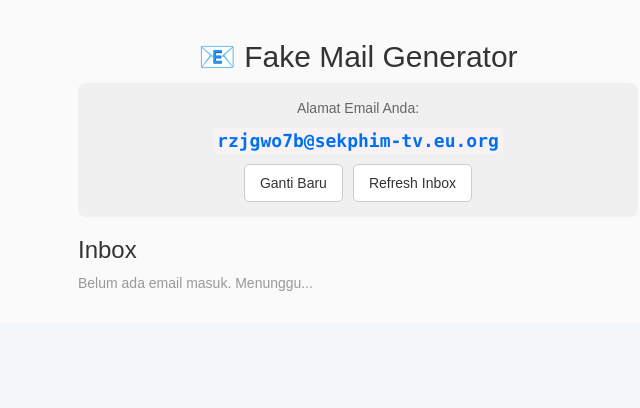
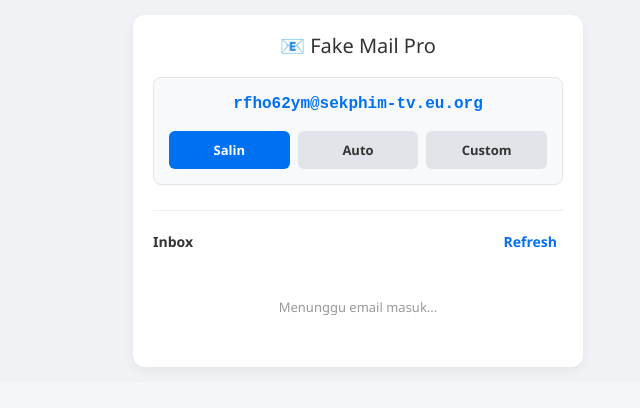
Before and after one commit to tamse94/Fake-mailv1, a Next.js app: page / in a window 1280 px wide. Shown: the top 408 px of the page, without its empty margins (282-922 px from the left). Built offline with nearby package versions, Linux system fonts and the light colour scheme.

Commit message:
Update index.js

```diff
--- a/pages/index.js
+++ b/pages/index.js
@@ -5,95 +5,141 @@
   const [email, setEmail] = useState('');
   const [inbox, setInbox] = useState([]);
   const [loading, setLoading] = useState(false);
+  const [copyText, setCopyText] = useState('Salin');
+  const [showCustom, setShowCustom] = useState(false);
+  const [customInput, setCustomInput] = useState('');
+
+  const domain = 'sekphim-tv.eu.org';
 
   // 1. Fungsi buat email acak
-  const generateRandomEmail = () => {
+  const generateRandom = () => {
     const chars = 'abcdefghijklmnopqrstuvwxyz0123456789';
     let result = '';
     for (let i = 0; i < 8; i++) {
       result += chars.charAt(Math.floor(Math.random() * chars.length));
     }
-    const newEmail = `${result}@sekphim-tv.eu.org`;
+    const newEmail = `${result}@${domain}`;
+    saveEmail(newEmail);
+  };
 
-    // Simpan ke localStorage biar gak hilang pas refresh
+  // 2. Fungsi simpan email & reset inbox
+  const saveEmail = (newEmail) => {
     localStorage.setItem('saved_fake_email', newEmail);
     setEmail(newEmail);
+    setInbox([]); // Bersihkan inbox setiap ganti alamat
+    setShowCustom(false);
   };
 
-  // 2. Load email dari memori pas pertama kali buka
-  useEffect(() => {
-    const savedEmail = localStorage.getItem('saved_fake_email');
-    if (savedEmail) {
-      setEmail(savedEmail);
-    } else {
-      generateRandomEmail();
-    }
-  }, []);
+  // 3. Fungsi Copy (Tanpa Alert)
+  const handleCopy = () => {
+    navigator.clipboard.writeText(email);
+    setCopyText('Tersalin!');
+    setTimeout(() => setCopyText('Salin'), 2000);
+  };
 
-  // 3. Ambil data dari Supabase via API kita
+  // 4. Fungsi Ambil Inbox
   const fetchInbox = async () => {
     if (!email) return;
     setLoading(true);
     try {
       const res = await fetch(`/api/get-emails?recipient=${email}`);
       const data = await res.json();
-      setInbox(data);
+      if (Array.isArray(data)) setInbox(data);
     } catch (err) {
-      console.error("Gagal ambil inbox");
+      console.error("Gagal refresh");
     }
     setLoading(false);
   };
 
-  // Auto-refresh inbox setiap 10 detik
   useEffect(() => {
-    const interval = setInterval(fetchInbox, 10000);
+    const saved = localStorage.getItem('saved_fake_email');
+    if (saved) setEmail(saved); else generateRandom();
+  }, []);
+
+  useEffect(() => {
+    const interval = setInterval(fetchInbox, 8000);
     return () => clearInterval(interval);
   }, [email]);
 
   return (
-    <div className="container" style={{ padding: '20px', maxWidth: '600px', margin: '0 auto', fontFamily: 'sans-serif' }}>
+    <div className="main-app">
       <Head>
-        <title>Fake Mail - {email}</title>
+        <title>Fake Mail Pro</title>
+        <meta name="viewport" content="width=device-width, initial-scale=1, maximum-scale=1, user-scalable=0"/>
       </Head>
 
-      <h2 style={{ textAlign: 'center' }}>📧 Fake Mail Generator</h2>
+      <div className="card-container">
+        <h2 className="title">📧 Fake Mail Pro</h2>
 
-      <div style={{ background: '#f0f0f0', padding: '15px', borderRadius: '8px', marginBottom: '20px', textAlign: 'center' }}>
-        <p style={{ margin: '0 0 10px 0', fontSize: '14px', color: '#666' }}>Alamat Email Anda:</p>
-        <code style={{ fontSize: '18px', fontWeight: 'bold', color: '#0070f3' }}>{email}</code>
-        <div style={{ marginTop: '10px' }}>
-          <button onClick={() => {
-            if(confirm("Ganti email baru? Email lama akan hilang!")) generateRandomEmail();
-          }} style={{ marginRight: '10px' }}>Ganti Baru</button>
-          <button onClick={fetchInbox} disabled={loading}>
-            {loading ? 'Cek...' : 'Refresh Inbox'}
-          </button>
+        <div className="address-box">
+          <div className="email-display">{email}</div>
+
+          <div className="button-grid">
+            <button className="btn btn-copy" onClick={handleCopy}>{copyText}</button>
+            <button className="btn btn-action" onClick={generateRandom}>Auto</button>
+            <button className="btn btn-action" onClick={() => setShowCustom(!showCustom)}>Custom</button>
           </div>
         </div>
 
-      <div className="inbox-section">
-        <h3>Inbox</h3>
+        {showCustom && (
+          <div className="custom-form">
+            <input
+              type="text"
+              placeholder="Masukkan nama..."
+              value={customInput}
+              onChange={(e) => setCustomInput(e.target.value.toLowerCase().replace(/[^a-z0-9]/g, ''))}
+            />
+            <button onClick={() => saveEmail(`${customInput}@${domain}`)}>Simpan</button>
+          </div>
+        )}
+
+        <div className="inbox-card">
+          <div className="inbox-header">
+            <span>Inbox</span>
+            <button onClick={fetchInbox} className="btn-refresh" disabled={loading}>
+              {loading ? '...' : 'Refresh'}
+            </button>
+          </div>
+
+          <div className="inbox-content">
             {inbox.length === 0 ? (
-          <p style={{ color: '#999' }}>Belum ada email masuk. Menunggu...</p>
+              <div className="empty-state">Menunggu email masuk...</div>
             ) : (
               inbox.map((msg) => (
-            <div key={msg.id} style={{ border: '1px solid #ddd', padding: '10px', borderRadius: '5px', marginBottom: '10px' }}>
-              <div style={{ fontSize: '12px', color: '#666' }}>Dari: {msg.sender}</div>
-              <div style={{ fontWeight: 'bold', margin: '5px 0' }}>Subjek: {msg.subject}</div>
-              <hr />
-              {/* Render isi email secara aman */}
-              <div style={{ fontSize: '14px', whiteSpace: 'pre-wrap', maxHeight: '200px', overflowY: 'auto' }}>
-                {msg.body}
-              </div>
+                <div key={msg.id} className="email-item">
+                  <div className="sender">Dari: {msg.sender}</div>
+                  <div className="subject">{msg.subject}</div>
+                  <div className="body-preview">{msg.body}</div>
                 </div>
               ))
             )}
           </div>
+        </div>
+      </div>
 
       <style jsx global>{`
-        body { background: #fafafa; color: #333; }
-        button { padding: 8px 15px; cursor: pointer; border-radius: 5px; border: 1px solid #ccc; background: #fff; }
-        button:hover { background: #eee; }
+        body { background: #f0f2f5; margin: 0; font-family: 'Segoe UI', Roboto, sans-serif; }
+        .main-app { padding: 15px; display: flex; justify-content: center; }
+        .card-container { width: 100%; max-width: 450px; background: white; border-radius: 12px; padding: 20px; box-shadow: 0 4px 12px rgba(0,0,0,0.05); }
+        .title { text-align: center; margin: 0 0 20px 0; font-size: 20px; }
+        .address-box { background: #f8f9fa; border: 1px solid #e1e4e8; border-radius: 8px; padding: 15px; text-align: center; }
+        .email-display { font-family: monospace; font-size: 16px; font-weight: bold; color: #0070f3; margin-bottom: 15px; word-break: break-all; }
+        .button-grid { display: grid; grid-template-columns: 1fr 1fr 1fr; gap: 8px; }
+        .btn { border: none; padding: 10px; border-radius: 6px; font-weight: bold; cursor: pointer; font-size: 13px; transition: 0.2s; }
+        .btn-copy { background: #0070f3; color: white; }
+        .btn-action { background: #e1e4e8; color: #333; }
+        .btn:active { transform: scale(0.95); }
+        .custom-form { margin-top: 15px; display: flex; gap: 5px; }
+        .custom-form input { flex: 1; padding: 10px; border: 1px solid #ddd; border-radius: 6px; }
+        .custom-form button { background: #28a745; color: white; border: none; padding: 0 15px; border-radius: 6px; }
+        .inbox-card { margin-top: 25px; border-top: 1px solid #eee; padding-top: 20px; }
+        .inbox-header { display: flex; justify-content: space-between; align-items: center; margin-bottom: 15px; font-weight: bold; }
+        .btn-refresh { border: none; background: none; color: #0070f3; cursor: pointer; }
+        .email-item { padding: 12px; border: 1px solid #eee; border-radius: 8px; margin-bottom: 10px; }
+        .sender { font-size: 11px; color: #666; }
+        .subject { font-size: 14px; font-weight: bold; margin: 4px 0; }
+        .body-preview { font-size: 13px; color: #444; white-space: pre-wrap; overflow-wrap: break-word; }
+        .empty-state { text-align: center; padding: 30px; color: #999; font-size: 13px; }
       `}</style>
     </div>
   );
```
Lines whose indentation alone changed are shown as unchanged.
